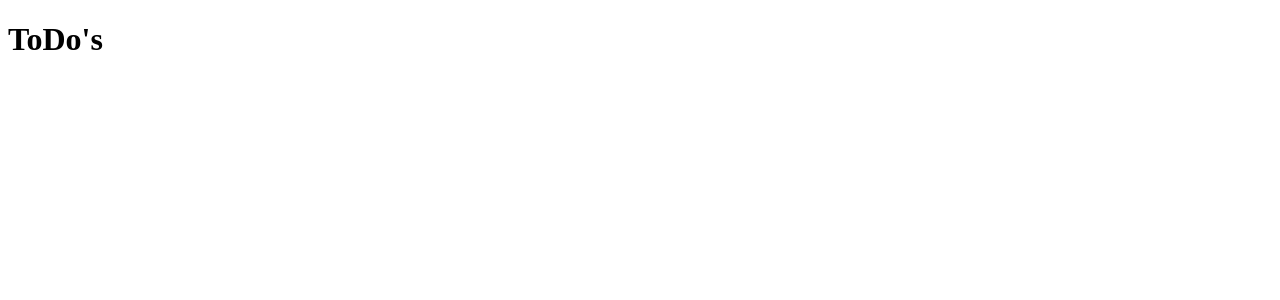
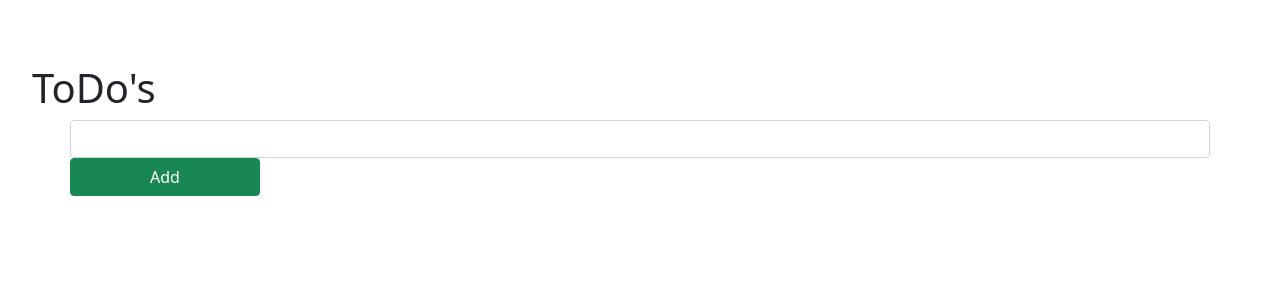
Before and after one commit to thatkit/task-manager-1, a React (Create React App) app: page / in a window 1280 px wide. Shown: the top 300 px of the page. Built offline with nearby package versions, Linux system fonts and the light colour scheme.

Commit message:
add new task component initial change

```diff
--- a/public/index.html
+++ b/public/index.html
@@ -24,6 +24,8 @@
       work correctly both with client-side routing and a non-root public URL.
       Learn how to configure a non-root public URL by running `npm run build`.
     -->
+    <link href="https://cdn.jsdelivr.net/npm/bootstrap@5.1.1/dist/css/bootstrap.min.css" rel="stylesheet" integrity="sha384-F3w7mX95PdgyTmZZMECAngseQB83DfGTowi0iMjiWaeVhAn4FJkqJByhZMI3AhiU" crossorigin="anonymous">
+    <link rel="stylesheet" href="./style.css" type="text/css">
     <title>React App</title>
   </head>
   <body>
--- /dev/null
+++ b/public/style.css
@@ -0,0 +1,4 @@
+#root {
+    width: 100vw;
+    padding: 4rem 2rem;
+}
--- /dev/null
+++ b/src/components/Add/Add.js
@@ -0,0 +1,12 @@
+import React from 'react';
+
+export const Add = () => {
+    return (
+        <form className="add-task container">
+            <div className="row justify-content-between">
+                <input className="add-task__task-text form-control col-2" type="text" name="" id="" />
+                <input className="add-task__add-btn btn btn-success col-2" type="button" value="Add" />
+            </div>
+        </form>
+    );
+}
--- a/src/components/Header.js
+++ b/src/components/Header/Header.js
@@ -2,7 +2,7 @@ import React from 'react';
 
 export const Header = () => {
     return (
-        <h1>
+        <h1 className="h1">
             ToDo's
         </h1>
     );
--- a/src/index.js
+++ b/src/index.js
@@ -1,12 +1,14 @@
 import React from 'react';
 import ReactDOM from 'react-dom';
 
-import { Header } from './components/Header';
+import { Header } from './components/Header/Header';
+import { Add } from './components/Add/Add';
 
 const App = () => {
   return (
       <div>
           <Header />
+          <Add />
       </div>
   );
 }
```
Also changed, not shown: src/components/App.js (deleted).
